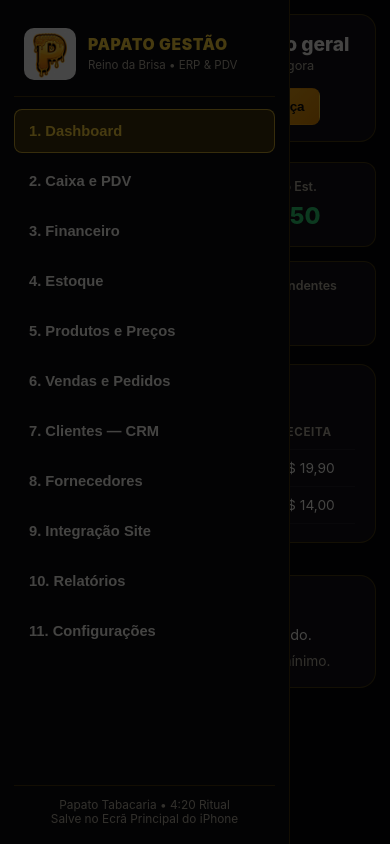
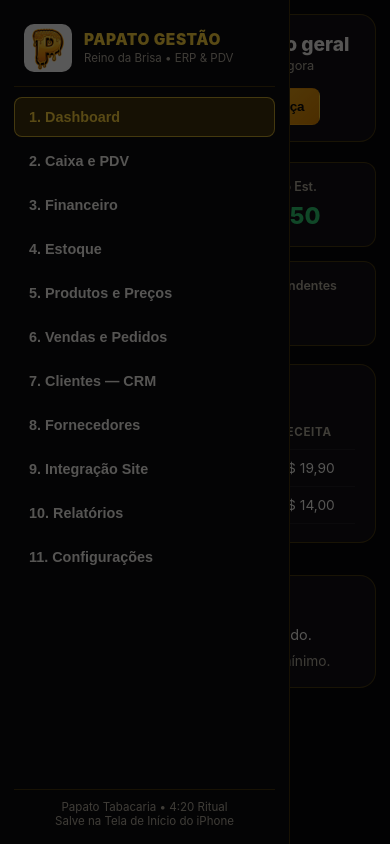
Before and after one commit to Papato4i20/gerenciador-painel, a plain HTML site: page index.html in a window 390 px wide. Both pictures are taken after a click on the button "Menu". Drawn offline with Linux system fonts and the light colour scheme.

Commit message:
Update index.html

```diff
--- a/index.html
+++ b/index.html
@@ -1,5 +1,5 @@
 <!DOCTYPE html>
-<html lang="pt-PT" translate="no">
+<html lang="pt-BR" translate="no">
 <head>
   <meta charset="UTF-8" />
   <meta name="google" content="notranslate" />
@@ -48,12 +48,8 @@
       color: var(--text-main);
       font-family: -apple-system, BlinkMacSystemFont, "Segoe UI", Roboto, Inter, Helvetica, Arial, sans-serif;
       overflow-x: hidden;
-    }
-
-    #smokeCanvas,
-    .ambient-overlay {
-      display: none !important;
-      pointer-events: none !important;
+      overscroll-behavior-y: none;
+      touch-action: manipulation;
     }
 
     #lockScreen {
@@ -125,13 +121,14 @@
       letter-spacing: 0.35em;
       margin-bottom: 12px;
       outline: none;
+      touch-action: manipulation;
     }
 
     .app-shell {
       position: relative;
       z-index: 2;
       display: flex;
-      min-height: 100vh;
+      min-height: 100%;
       width: 100%;
     }
 
@@ -142,26 +139,28 @@
       border-right: 1px solid var(--border-subtle);
       display: flex;
       flex-direction: column;
-      padding: 18px 14px;
+      padding: 16px 14px;
       position: sticky;
       top: 0;
-      height: 100vh;
+      max-height: 100dvh;
       overflow-y: auto;
-      z-index: 50;
+      overscroll-behavior: contain;
+      touch-action: manipulation;
+      z-index: 60;
     }
 
     .brand-box {
       display: flex;
       align-items: center;
       gap: 12px;
-      padding: 10px 10px 16px;
-      margin-bottom: 12px;
+      padding: 8px 10px 14px;
+      margin-bottom: 10px;
       border-bottom: 1px solid var(--border-subtle);
     }
 
     .brand-logo-wrap {
-      width: 52px;
-      height: 52px;
+      width: 48px;
+      height: 48px;
       flex-shrink: 0;
       display: flex;
       align-items: center;
@@ -176,7 +175,7 @@
     }
 
     .brand-name {
-      font-size: 0.98rem;
+      font-size: 0.96rem;
       font-weight: 900;
       letter-spacing: 0.04em;
       color: var(--gold-bright);
@@ -192,7 +191,7 @@
     .nav-list {
       display: flex;
       flex-direction: column;
-      gap: 6px;
+      gap: 4px;
       flex: 1;
     }
 
@@ -202,12 +201,13 @@
       background: transparent;
       border: 1px solid transparent;
       color: var(--text-main);
-      padding: 13px 14px;
+      padding: 11px 14px;
       border-radius: var(--radius-sm);
-      font-size: 0.92rem;
+      font-size: 0.9rem;
       font-weight: 600;
       cursor: pointer;
       display: block;
+      touch-action: manipulation;
     }
 
     .nav-btn.active {
@@ -217,10 +217,10 @@
     }
 
     .sidebar-footer {
-      margin-top: 14px;
-      padding-top: 12px;
+      margin-top: 10px;
+      padding-top: 10px;
       border-top: 1px solid var(--border-subtle);
-      font-size: 0.74rem;
+      font-size: 0.72rem;
       color: var(--text-muted);
       text-align: center;
     }
@@ -231,6 +231,7 @@
       padding: 20px 24px 40px;
       position: relative;
       z-index: 5;
+      touch-action: manipulation;
     }
 
     .topbar {
@@ -261,6 +262,7 @@
       padding: 10px 14px;
       font-size: 1.1rem;
       cursor: pointer;
+      touch-action: manipulation;
     }
 
     .page-title {
@@ -294,6 +296,7 @@
       display: inline-flex;
       align-items: center;
       gap: 7px;
+      touch-action: manipulation;
     }
 
     .btn-gold {
@@ -461,6 +464,7 @@
       color: var(--text-main);
       font-size: 0.9rem;
       outline: none;
+      touch-action: manipulation;
     }
 
     .pill {
@@ -478,7 +482,7 @@
       display: none;
       position: fixed;
       inset: 0;
-      background: rgba(0, 0, 0, 0.72);
+      background: rgba(0, 0, 0, 0.65);
       z-index: 40;
       pointer-events: none;
     }
@@ -501,12 +505,11 @@
       .sidebar {
         display: none;
         position: fixed;
-        left: 0;
-        top: 0;
+        inset: 0 auto 0 0;
         width: 82%;
         max-width: 290px;
-        height: 100%;
-        z-index: 60;
+        height: 100dvh;
+        z-index: 70;
       }
       .sidebar.open {
         display: flex;
@@ -565,7 +568,7 @@
 
       <div class="sidebar-footer">
         Papato Tabacaria • 4:20 Ritual<br/>
-        Salve no Ecrã Principal do iPhone
+        Salve na Tela de Início do iPhone
       </div>
     </aside>
 
@@ -765,7 +768,7 @@
           </div>
 
           <p style="font-size:0.86rem;line-height:1.5;color:var(--text-muted);">
-            Restaure ou importe um ficheiro <strong>.json</strong> de cópia de segurança para sincronizar os seus dados entre sessões e dispositivos.
+            Restaure ou importe um arquivo <strong>.json</strong> de backup para sincronizar seus dados entre sessões e dispositivos.
           </p>
 
           <div id="dropZoneJson" class="file-upload-box">
@@ -774,7 +777,7 @@
               Selecionar Backup .JSON
             </button>
             <div class="file-upload-meta">
-              Ficheiro atual: <span id="selectedFileName" class="file-upload-name">Nenhum ficheiro selecionado</span>
+              Arquivo atual: <span id="selectedFileName" class="file-upload-name">Nenhum arquivo selecionado</span>
             </div>
           </div>
         </div>
@@ -793,11 +796,11 @@
           <div class="form-grid">
             <input type="number" id="cfgMeta" placeholder="Meta mensal (R$)" />
             <input type="text" id="cfgPin" placeholder="Novo PIN de administrador" />
-            <button type="button" class="btn btn-gold" onclick="salvarConfig()">Guardar Configurações</button>
+            <button type="button" class="btn btn-gold" onclick="salvarConfig()">Salvar Configurações</button>
           </div>
           <div id="cfgFeedback" style="font-size:0.84rem;color:var(--gold-bright);margin-bottom:10px;"></div>
           <div style="margin-top:10px;">
-            <button type="button" class="btn btn-danger" onclick="resetarDados()">Repor Dados de Demonstração</button>
+            <button type="button" class="btn btn-danger" onclick="resetarDados()">Resetar Dados de Demonstração</button>
           </div>
         </div>
       </section>
@@ -805,7 +808,7 @@
   </div>
 
   <script>
-    const STORAGE_KEY = 'papato_gestao_state_v4';
+    const STORAGE_KEY = 'papato_gestao_state_v5';
     const ADMIN_PIN = '9213';
 
     const DEFAULT_STATE = {
@@ -863,14 +866,14 @@
 
     const MODULE_META = {
       dashboard: ['1. Dashboard — Visão geral', 'Papato Tabacaria • Reino da Brisa'],
-      pdv: ['2. Caixa e PDV', 'Registo rápido de vendas no balcão ou delivery'],
-      financeiro: ['3. Financeiro', 'Controlo de entradas, despesas e fluxo'],
+      pdv: ['2. Caixa e PDV', 'Registro rápido de vendas no balcão ou delivery'],
+      financeiro: ['3. Financeiro', 'Controle de entradas, despesas e fluxo'],
       estoque: ['4. Estoque', 'Acompanhamento de quantidades e estoque mínimo'],
       produtos: ['5. Produtos e Preços', 'Catálogo, custos unitários e margem'],
       vendas: ['6. Vendas e Pedidos', 'Histórico completo de movimentações'],
       clientes: ['7. Clientes — CRM', 'Base de clientes e preferências de sessão'],
       fornecedores: ['8. Fornecedores', 'Parceiros de reposição e suprimentos'],
-      integracao: ['9. Integração Site', 'Ligação com o catálogo e cópia de segurança'],
+      integracao: ['9. Integração Site', 'Conexão com o catálogo e backup de dados'],
       relatorios: ['10. Relatórios', 'Resumo consolidado da operação'],
       configuracoes: ['11. Configurações', 'Metas mensais, PIN de segurança e dados']
     };
@@ -971,7 +974,7 @@
           <td>${item.qtd}</td>
           <td>${fmtBRL(item.receita)}</td>
         </tr>
-      `).join('') || '<tr><td colspan="3">Sem vendas registadas ainda.</td></tr>';
+      `).join('') || '<tr><td colspan="3">Sem vendas registradas ainda.</td></tr>';
 
       const pctMeta = state.metaMensal > 0 ? Math.round(((faturamento + outrasEntradas) / state.metaMensal) * 100) : 0;
       document.getElementById('metaResumo').innerHTML =
@@ -1057,7 +1060,7 @@
 
       state.vendas.push({
         id: Date.now(),
-        data: new Date().toLocaleTimeString('pt-PT', { hour: '2-digit', minute: '2-digit' }),
+        data: new Date().toLocaleTimeString('pt-BR', { hour: '2-digit', minute: '2-digit' }),
         cliente: `${cliente} (${pag})`,
         produtoId: prod.id,
         nomeProduto: prod.nome,
@@ -1136,7 +1139,7 @@
       if (meta > 0) state.metaMensal = meta;
       if (novoPin.length >= 4) state.pin = novoPin;
       document.getElementById('cfgPin').value = '';
-      document.getElementById('cfgFeedback').textContent = 'Configurações guardadas com sucesso!';
+      document.getElementById('cfgFeedback').textContent = 'Configurações salvas com sucesso!';
       saveState();
       renderAll();
     }
```
